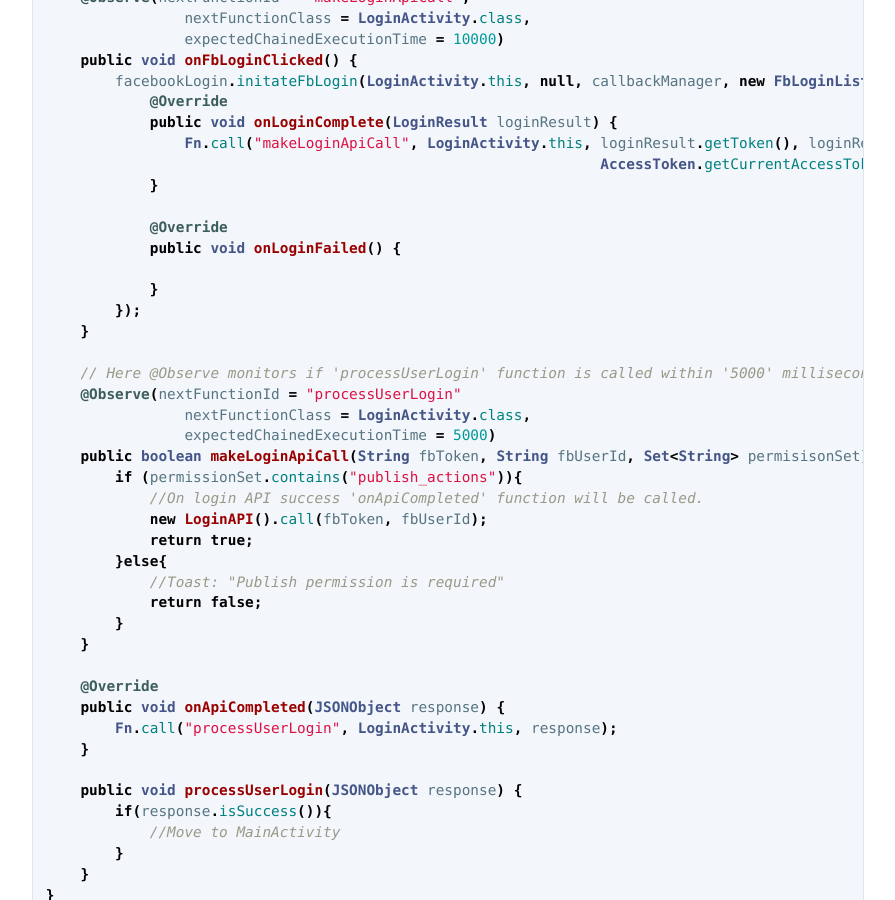
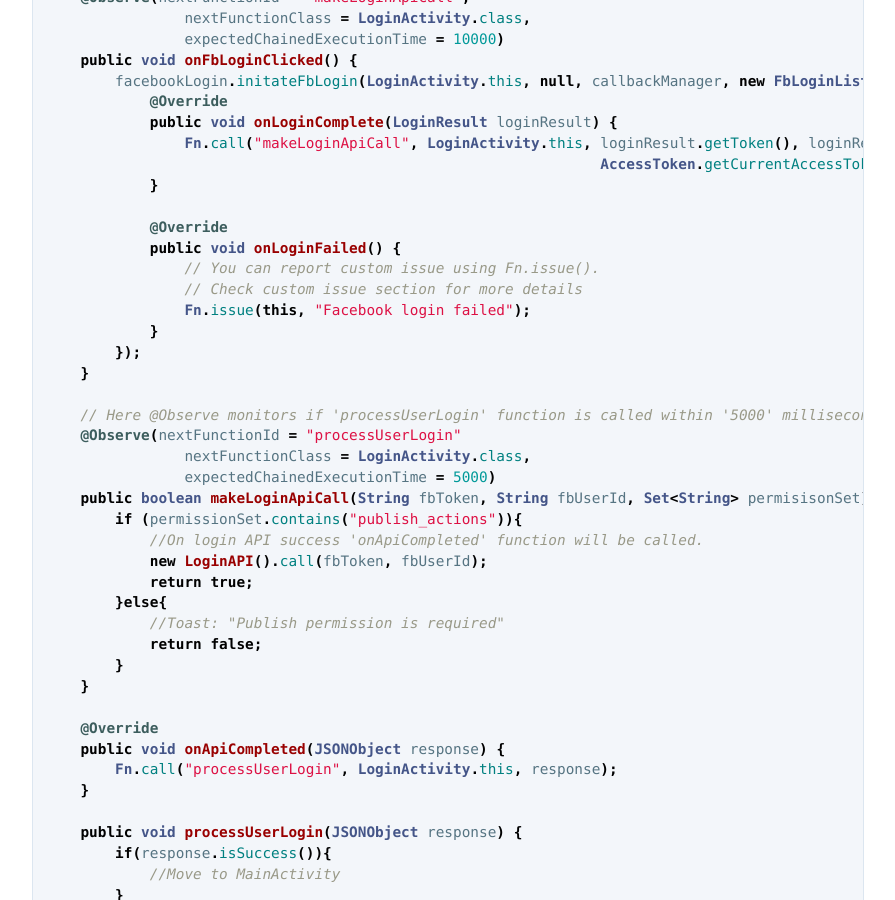
Before and after one commit to finotes/finotes.github.io, a Jekyll site: the page built from _posts/2018-01-19-android-java-docs.md, in a window 1280 px wide and 900 px high, scrolled down 10407 px. Shown: the whole window, without its empty margins (192-1087 px from the left). Built offline with Jekyll 4.4.1, drawn with Linux system fonts in a browser that asks for light colours.

Commit message:
Update 2018-01-19-android-java-docs.md

```diff
--- a/_posts/2018-01-19-android-java-docs.md
+++ b/_posts/2018-01-19-android-java-docs.md
@@ -426,7 +426,9 @@ public class LoginActivity extends ObservableAppCompatActivity {
 
             @Override
             public void onLoginFailed() {
-
+	    	// You can report custom issue using Fn.issue().
+	    	// Check custom issue section for more details
+	        Fn.issue(this, "Facebook login failed");
             }
         });
     }
```
